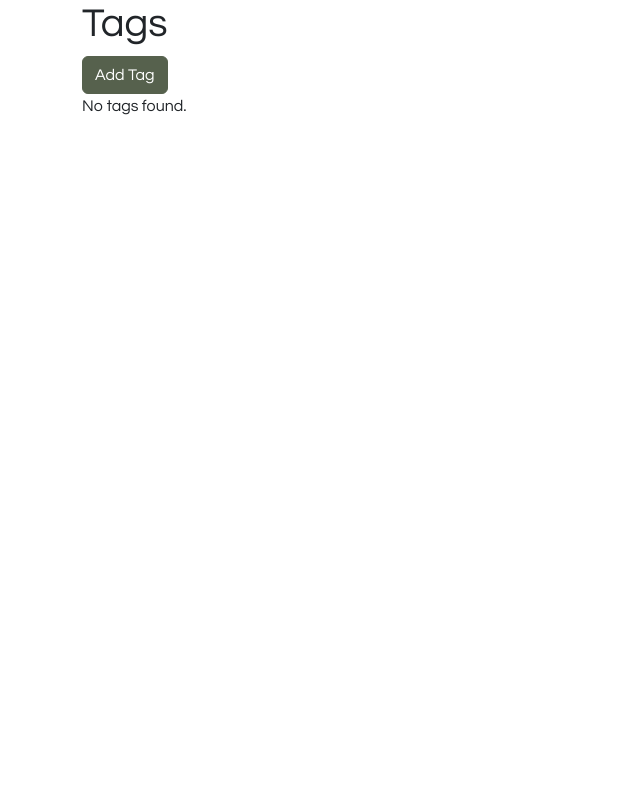
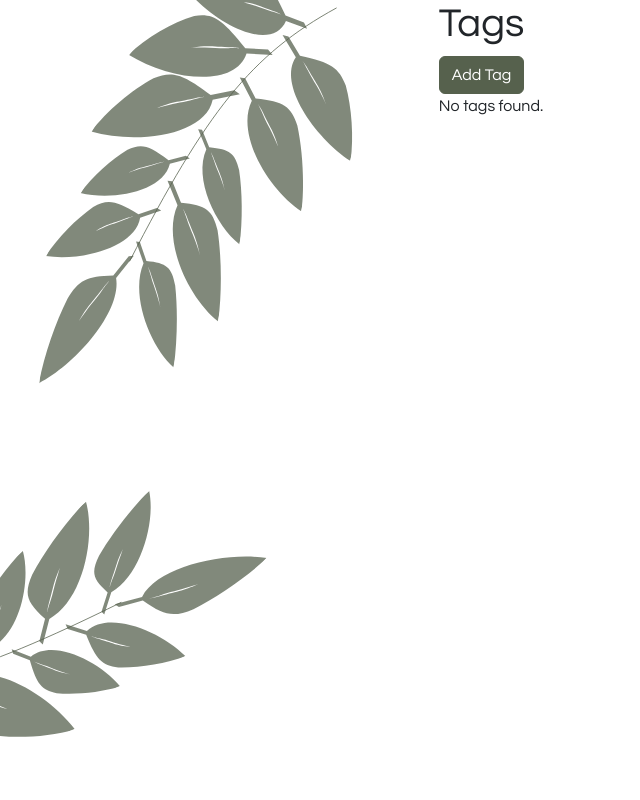
Before and after one commit to kishanpatel789/patel_recipe_app, a Flask app: page /tag in a window 1280 px wide. Shown: the whole page, without its empty margins (0-640 px from the left). Run offline with Flask 3, Linux system fonts and the light colour scheme; data that the repository does not hold is empty; some libraries are stand-ins or nearby versions.

Commit message:
Add left side image col

```diff
--- a/application/static/scss/styles.scss
+++ b/application/static/scss/styles.scss
@@ -1,6 +1,6 @@
 // Override Bootstrap variables
 $primary: #56614D;
-$text-color: #2D3945;
+$text-color: #2D3945; // i don't think this is doing anything
 
 // Import Bootstrap from the CDN
 @import url('https://fonts.googleapis.com/css2?family=Questrial&display=swap');
@@ -10,3 +10,20 @@ $text-color: #2D3945;
 :root {
     --bs-body-font-family: 'Questrial', sans-serif;
 }
+
+.fixed-svg-col {
+    position: sticky;
+    top: 0;
+    height: 100vh;
+    overflow: hidden;
+}
+
+.left-side-svg {
+    max-height: 100%;
+    float: right;
+}
+
+.scrolling-col {
+    height: 100vh;
+    overflow-y: scroll;
+}
--- a/application/templates/base.html
+++ b/application/templates/base.html
@@ -11,7 +11,14 @@
     {% endblock %}
   </head>
   <body>
-    <div class="container">
+    <div class="container-fluid">
+      <div class="row">
+
+        <div class="col-4 fixed-svg-col">
+          <img src="{{url_for('static', filename='svg/CurryLeafBorder.svg')}}" alt="Border image" class="left-side-svg">
+        </div>
+
+        <div class="col scrolling-col">
           <div id="header">
             {% with messages = get_flashed_messages() %}
               {% if messages %}
@@ -31,6 +38,8 @@
 
           <div id="footer">
           </div>
+        </div>
+      </div>
 
     </div>
 
```
Also changed, not shown: application/static/scss/styles.css, application/static/svg/CurryLeafBorder.svg (added), application/static/svg/PatelRecipesMainLogo.svg (added), application/static/svg/SingleCurryBranch.svg (added), 2 other files. Lines whose indentation alone changed are shown as unchanged.
